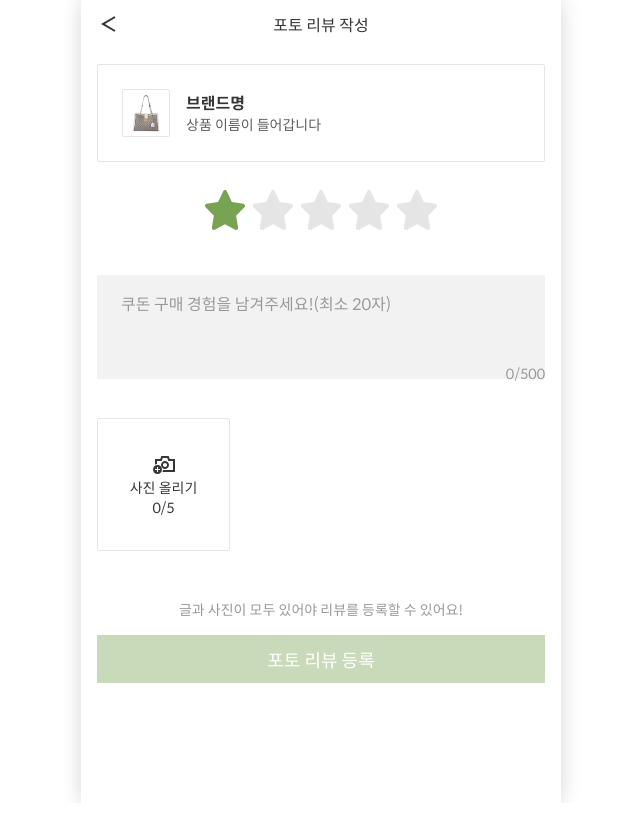
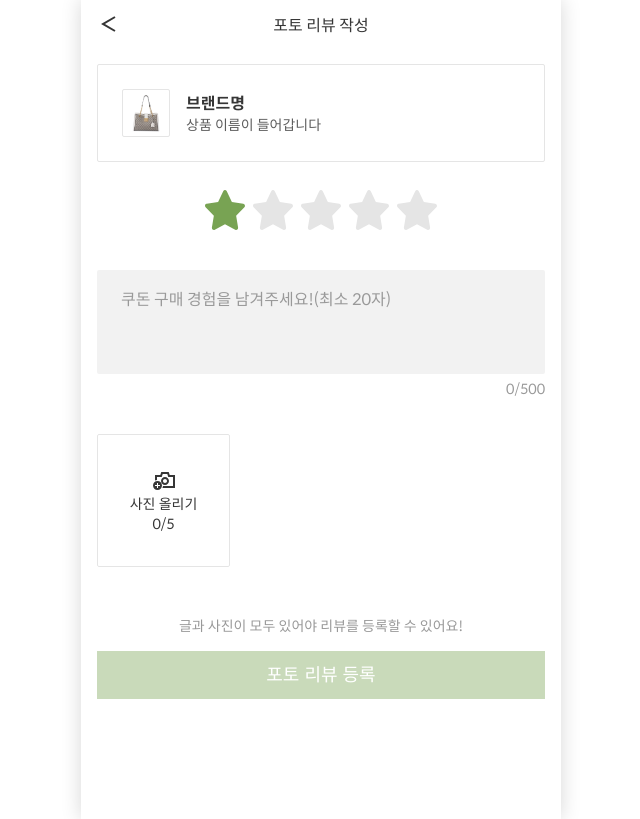
Before and after one commit to khkim-koodon/interaction-design, a Next.js app: page /write-review in a window 1280 px wide. Both pictures are taken after a click on the button 544 px from the left and 332 px from the top of the page. Shown: the whole page, without its empty margins (319-959 px from the left). Built offline with nearby package versions, Linux system fonts and the light colour scheme.

Commit message:
update CSS

```diff
--- a/package.json
+++ b/package.json
@@ -14,13 +14,14 @@
     "react": "17.0.2",
     "react-dom": "17.0.2",
     "react-textarea-autosize": "^8.3.2",
+    "react-toastify": "^7.0.3",
     "styled-components": "^5.2.3"
   },
   "devDependencies": {
     "@types/node": "^14.14.37",
     "@types/react": "^17.0.3",
+    "@types/react-textarea-autosize": "^4.3.5",
     "@types/styled-components": "^5.1.9",
-    "@types/react-textarea-autosize": "^4.3.5",
     "typescript": "^4.2.4"
   }
 }
--- a/src/components/nav-bar.tsx
+++ b/src/components/nav-bar.tsx
@@ -25,7 +25,6 @@ const NavigationBar = ({
           <P216px400 color="black">{title}</P216px400>
         </Container>
       </Nav>
-      <FillNavHeight />
     </>
   );
 };
@@ -35,17 +34,21 @@ export default NavigationBar;
 const Nav = styled.nav`
   position: fixed;
   top: 0;
+  width: 100%;
+  z-index: 10000;
 `;
 
 const Container = styled.div`
-  width: 100vw;
   height: 48px;
   max-width: 480px;
   display: flex;
   align-items: center;
   justify-content: center;
+  margin: 0 auto; // 전체 중앙 정렬
+  background-color: ${({ theme }) => theme.white};
+
+  // 부모 relative
   position: relative;
-  background-color: ${({ theme }) => theme.white};
 
   .left__icon {
     position: absolute;
@@ -57,9 +60,3 @@ const Container = styled.div`
     margin: 0 auto;
   }
 `;
-
-const FillNavHeight = styled.div`
-  width: 100vw;
-  height: 48px;
-  max-width: 480px;
-`;
--- a/src/pages/_app.tsx
+++ b/src/pages/_app.tsx
@@ -1,4 +1,4 @@
-import '../styles/globals.css';
+// import '../styles/globals.css';
 import '../styles/font.css';
 import GlobalColors, { lightTheme } from '../styles/theme';
 import { ThemeProvider } from 'styled-components';
--- a/src/pages/write-review.tsx
+++ b/src/pages/write-review.tsx
@@ -16,7 +16,7 @@ const WriteReview = () => {
   const [starCount, setStarCount] = useState([0, 0, 0, 0, 0]); // 0: off 1: on
   const [starAnimation, setStarAnimation] = useState(false);
   const activeStarAnimation = () => {
-    setStarAnimation(true); // production에서는 true로
+    setStarAnimation(!starAnimation); // production에서는 true로
   };
   const [reviewText, setReviewText] = useState('');
 
@@ -39,7 +39,7 @@ const WriteReview = () => {
     }
   };
 
-  // 올라온 사진 배치
+  // 올린 사진 배치
   const renderPhotos = (source: string[]) => {
     return source.map((photo: string) => {
       return (
@@ -62,10 +62,10 @@ const WriteReview = () => {
   };
 
   return (
+    <>
+      <NavigationBar leftAction="back" title="포토 리뷰 작성" />
       <Main>
         <Container>
-        <NavigationBar leftAction="back" title="포토 리뷰 작성" />
-
           <ProductBox>
             <img className="product__img" src="/images/review.jpg" />
             <ProductName>
@@ -89,7 +89,7 @@ const WriteReview = () => {
             animate={starAnimation ? 'animate' : 'initial'}
           >
             {starCount.map((_, idx) => (
-            <motion.button
+              <MotionStarButton
                 onClick={() => activeStarAnimation()}
                 key={idx}
                 variants={starRotateUp}
@@ -99,7 +99,7 @@ const WriteReview = () => {
                   starCount={starCount}
                   setStarCount={setStarCount}
                 />
-            </motion.button>
+              </MotionStarButton>
             ))}
           </MotionStarContainer>
           {/* E of Star Area */}
@@ -108,7 +108,7 @@ const WriteReview = () => {
             variants={fadeIn}
             initial={false}
             animate={starAnimation ? 'animate' : 'initial'}
-          style={{ display: starAnimation ? 'block' : 'none' }}
+            style={{ display: starAnimation ? 'flex' : 'none' }}
           >
             <MultiLineTextField
               onChange={(e) => setReviewText(e.target.value)}
@@ -122,17 +122,6 @@ const WriteReview = () => {
               <P314px400 color="gray2">/500</P314px400>
             </CountCharacters>
           </MotionTextfield>
-
-        {/* <MotionUploadPhoto
-          variants={fadeIn}
-          initial={false}
-          animate={starAnimation ? 'animate' : 'initial'}
-          style={{ display: starAnimation ? 'flex' : 'none' }}
-        >
-          <IconAddPhoto24 />
-          <P314px400 color="black">사진 올리기</P314px400>
-          <P314px400 color="black">0/5</P314px400>
-        </MotionUploadPhoto> */}
 
           {/* https://github.com/facebook/react/issues/310 */}
           <PhotoUploadArea
@@ -186,6 +175,7 @@ const WriteReview = () => {
           </PopSpeechBubbleWrap>
         </Container>
       </Main>
+    </>
   );
 };
 
@@ -193,21 +183,13 @@ export default WriteReview;
 
 const Main = styled.main`
   overflow-x: hidden; // 애니메이션 작동 시 width 작아지는 문제 해결
-  /* overflow-y: auto; */
-  display: flex;
-  justify-content: center;
-  align-items: center;
+  max-width: 480px;
+  margin: 0 auto;
+  min-height: 100vh;
+  box-shadow: 0px 0px 19px 0px rgb(0, 0, 0, 0.16);
 `;
 
 const Container = styled.div`
-  width: 100%;
-  /* height: 100%; */
-  min-height: 100vh;
-  max-width: 480px;
-  box-shadow: 0px 0px 19px 0px rgb(0, 0, 0, 0.16);
-  /* display: flex;
-  flex-direction: column; */
-
   h3 {
     margin: 36px auto 0;
     width: 166px;
@@ -225,7 +207,7 @@ const ProductBox = styled.div`
   padding: 24px;
   border-radius: 2px;
   border: solid 1px ${({ theme }) => theme.gray1};
-  margin: 16px 16px 0;
+  margin: 64px 16px 0; // 48px + 16px
 
   .product__img {
     width: 48px;
@@ -255,18 +237,30 @@ const MotionStarContainer = styled(motion.div)`
   }
 `;
 
+const MotionStarButton = styled(motion.button)`
+  background-color: transparent;
+  display: flex;
+  justify-content: center;
+  align-items: center;
+`;
+
 const MotionTextfield = styled(motion.div)`
   margin: 36px 16px 0;
+  display: flex;
+  flex-direction: column;
 `;
 
 const MultiLineTextField = styled(TextareaAutosize)`
+  max-width: 480px;
+  outline-style: none;
   background-color: ${({ theme }) => theme.gray1__50};
-  border: transparent;
+  border: transparent !important; // 안드로이드 삼성 인터넷에서 작동 안 해서 !important
   border-radius: 2px;
   resize: none; // 늘이고 줄이는 기능 없애기
-  width: 100%;
+  display: flex; // flex를 넣으면 하단 이상한 마진이 사라짐.
 
   /* text */
+  font-family: Spoqa Han Sans, sans-serif;
   caret-color: ${({ theme }) => theme.primary};
   color: ${({ theme }) => theme.black};
   font-weight: 400;
@@ -285,33 +279,19 @@ const MultiLineTextField = styled(TextareaAutosize)`
 
 const CountCharacters = styled.div`
   display: flex;
-  align-items: end;
+  margin-left: auto; //오른쪽으로
   text-align: right;
-  position: relative;
-  margin-top: -1px;
-
-  p:nth-child(1) {
-    position: absolute;
-    right: 31px; // 47 - 16
-    /* top: 4px; */
-  }
-
-  p:nth-child(2) {
-    position: absolute;
-    right: 0;
-    /* top: 4px; */
-  }
+  margin-top: 4px;
+  height: 20px;
 `;
 
 const PhotoUploadArea = styled(motion.div)`
-  /* display: flex; */
-  /* flex-wrap: nowrap; */
   overflow-x: scroll;
   overflow-y: hidden;
   white-space: nowrap; // white-space: nowrap: 줄바꿈을 하지 않겠다
-  margin-top: 35px; // Text Area 아래 생기는 5px 영역 보정
+  margin-top: 36px;
   padding-left: 16px;
-  padding-right: 16px;
+  display: flex;
 
   /* S of scroll 숨김 */
   -ms-overflow-style: none;
@@ -325,7 +305,7 @@ const PhotoUploadArea = styled(motion.div)`
 
 const PreviewPhotoTotalWrap = styled.div`
   padding-right: 16px; // 이미지 wrap을 씌워줘야 작동
-  display: flex;
+  display: flex; // 가로 정렬
 `;
 
 const PreviewPhotoWrap = styled.div`
@@ -354,14 +334,10 @@ const MotionUploadPhotoLabel = styled(motion.label)`
   max-width: 133px;
   padding: 0 40px; // 가로만 패딩 적용, 패딩이 없으면 가로로 작아짐. -> max-width와 함께 이용.
   height: 133px;
-  // Text Area 아래 생기는 5px 영역 보정
-  /* margin: 35px 0 0 16px;  */
   display: flex;
   flex-direction: column;
   justify-content: center;
   align-items: center;
-
-  /* display: inline-block; */
   cursor: pointer;
 `;
 
@@ -377,6 +353,7 @@ const MotionButtonArea = styled(motion.div)`
   margin: 0 16px;
 `;
 
+// Framer-motion Variants
 const stagger = {
   initial: {
     transition: {
--- a/src/styles/global-styles.ts
+++ b/src/styles/global-styles.ts
@@ -88,9 +88,10 @@ const GlobalStyle = createGlobalStyle`
     padding: 0;
     border: 0;
     font-size: 18px;
-    line-height: 24px;
+    line-height:24px;
     vertical-align: baseline;
     box-sizing: border-box;
+
   }
   /* HTML5 display-role reset for older browsers */
   article,
@@ -107,14 +108,14 @@ const GlobalStyle = createGlobalStyle`
     display: block;
   }
   input{
-    caret-color: #78A353;
+    caret-color:#78A353;
     -webkit-appearance: none;
     -moz-appearance: none;
     appearance: none;
     font-family: Spoqa Han Sans,sans-serif;
   }
   a{
-    text-decoration: none;
+    text-decoration:none;
   }
 
   ol,
@@ -145,10 +146,10 @@ const GlobalStyle = createGlobalStyle`
     outline: none;
   }
 
-  html, body {
+  html ,body {
     -webkit-tap-highlight-color:transparent;
-    color: #363636;
-    font-family: Spoqa Han Sans, sans-serif;
+    color:#363636;
+    font-family: Spoqa Han Sans,sans-serif;
     -webkit-font-smoothing: antialiased;
     -webkit-touch-callout: none;
     -webkit-user-select: none;
@@ -160,6 +161,52 @@ const GlobalStyle = createGlobalStyle`
     scroll-behavior: smooth;
   }
 
+  /* body.font-unloaded{
+      letter-spacing: 0.82px;
+      word-spacing: -1.2px;
+  } */
+
+
+  h1{
+    font-weight: 700;
+    font-size: 72px;
+    line-height:107px;
+  }
+  h2{
+    font-weight: 700;
+    font-size: 27px;
+    line-height:32px;
+  }
+  h3{
+    font-weight: 700;
+    font-size: 24px;
+    line-height:36px;
+  }
+  h4{
+    font-weight: 700;
+    font-size: 21px;
+    line-height:31px;
+  }
+  h5{
+    font-weight: 400;
+    font-size: 18px;
+    line-height:27px;
+  }
+  h6{
+    font-weight: 400;
+    font-size: 16px;
+    line-height:24px;
+  }
+
+  p{
+    font-weight: 400;
+    font-size: 18px;
+    line-height:27px;
+  }
+
+  /* #__next-build-watcher{
+    display:none;
+  } */
 `;
 
 export default GlobalStyle;
--- a/src/styles/globals.css
+++ b/src/styles/globals.css
@@ -1,26 +1,15 @@
-html {
-  /* 드래그 방지 */
+/* html {
   -moz-user-select: none;
   -webkit-user-select: none;
   -ms-user-select: none;
   user-select: none;
-  /* 판독성 최적화 */
   text-rendering: optimizeLegibility;
   -webkit-font-smoothing: antialiased;
 }
 
 body {
-  /* iOS Safari Momentum Scroll, 버벅임 방지 */
   -webkit-overflow-scrolling: touch;
-  /* (브라우저 오른쪽에 나타나는) 스크롤바 숨기기 */
-  -ms-overflow-style: none; /* IE and Edge */
-  scrollbar-width: none; /* Firefox */
-}
-
-/* (브라우저 오른쪽에 나타나는) 스크롤바 숨기기 */
-/* Chrome, Safari, Opera*/
-body::-webkit-scrollbar {
-  display: none;
+  -ms-overflow-style: none;
 }
 
 * {
@@ -30,7 +19,6 @@ body::-webkit-scrollbar {
   box-sizing: border-box;
   font-family: 'Spoqa Han Sans', sans-serif;
 
-  /* iOS에서 a tag long touch 시 나오는 모달 막기 */
   -webkit-touch-callout: none;
   -webkit-tap-highlight-color: transparent;
 }
@@ -49,7 +37,6 @@ a:active {
 }
 
 button {
-  /* all: unset -> 모든 속성 한번에 초기화 */
   all: unset;
   cursor: pointer;
   -webkit-tap-highlight-color: transparent;
@@ -114,4 +101,4 @@ h6 {
 p {
   font-weight: 400;
   font-size: 18px;
-}
+} */
```
Also changed, not shown: 2 other files (tests, documents, lock files or other folders). Lines whose indentation alone changed are shown as unchanged.
